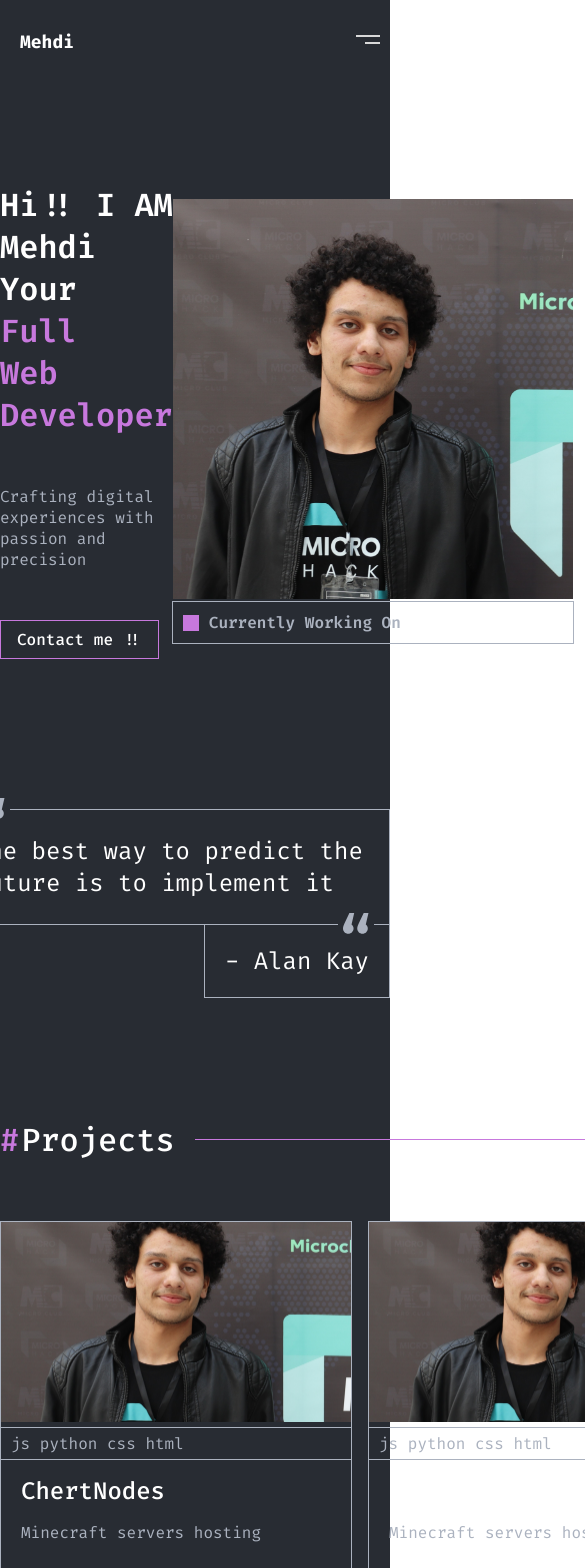
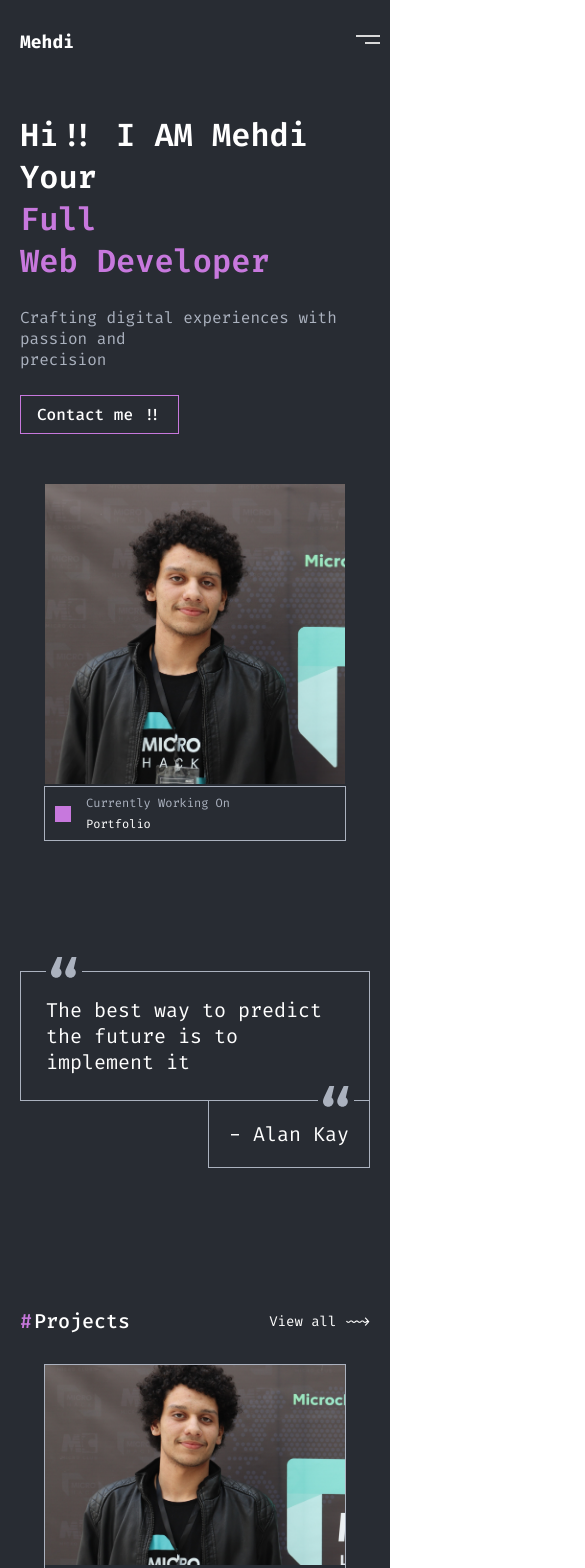
Before and after one commit to Mehdi-Guendouz/MY-Portfolio, a React (Create React App) app: page / in a window 390 px wide. Shown: the top 1568 px of the page, 585 px wide, since content can reach past the window. Built offline with nearby package versions, Linux system fonts and the light colour scheme; the HTML template or start-up script is replaced by a standard one.

Commit message:
responsive

```diff
--- a/src/Pages/Home/Home.jsx
+++ b/src/Pages/Home/Home.jsx
@@ -20,9 +20,9 @@ const Home = () => {
                 <Projects />
                 <Skills />
                 <About />
-                <Contact />
+                {/* <Contact /> */}
             </div>
-            <Footer />
+            {/* <Footer /> */}
         </div>
     );
 }
--- a/src/component/Form/Form.jsx
+++ b/src/component/Form/Form.jsx
@@ -27,14 +27,22 @@ const Form = () => {
         <div className='form-container'>
             <form onSubmit={handleSubmit} ref={form}>
                 <div className="item">
-                    <input type="text" placeholder='Name' value={name} onChange={(event) => setName(event.target.value)} name="name" />
-                    <input type="email" placeholder='Email' value={email} onChange={(event) => setEmail(event.target.value)} name="email" />
+                    <div className="form-item">
+                        <input type="text" value={name} onChange={(event) => setName(event.target.value)} name="name" />
+                        <span >Name</span>
+                    </div>
+                    <div className="form-item">
+                        <input type="email" value={email} onChange={(event) => setEmail(event.target.value)} name="email" />
+                        <span>Email</span>
+                    </div>
                 </div>
                 <div className="item">
-                    <input type="text" placeholder='Title' value={title} onChange={(event) => setTitle(event.target.value)} name="title" />
+                    <input type="text" value={title} onChange={(event) => setTitle(event.target.value)} name="title" />
+                    <span >Title</span>
                 </div>
                 <div className="item">
-                    <textarea name="message" id="message" cols="30" rows="5" placeholder='Message' value={message} onChange={(event) => setMessage(event.target.value)} ></textarea>
+                    <textarea name="message" id="message" cols="30" rows="5"  value={message} onChange={(event) => setMessage(event.target.value)} ></textarea>
+                    <span>Message</span>
                 </div>
                 <button type="submit">Send</button>
             </form>
--- a/src/component/Form/form.scss
+++ b/src/component/Form/form.scss
@@ -13,19 +13,44 @@
             display: flex;
             align-items: center;
             justify-content: center;
+            position: relative;
             gap: 20px;
+
+            .form-item{
+                position: relative;
+                flex: 1;
+
+                input{
+                    width: fit-content;
+                }
+            }
+
+            span{
+                position: absolute;
+                top: 0;
+                left: 1rem;
+                transform: translateY(-80%);
+                color: #ABB2BF;
+                background-color: #282C33;
+                padding: 0 10px;
+            }
 
             input, textarea{
                 width: 100%;
                 border: 1px solid #ABB2BF;
                 background-color: transparent;
+                background-color: #282C33;
                 color: #ABB2BF;
-                padding: 10px 8px;
+                padding: 15px 8px;
                 font-size: 16px;
                 font-weight: 400;
                 &:hover{
-                    background-color: rgb(171, 178, 191, .2);
+                    background-color: rgb(171, 178, 191, .1);
                 }
+            }
+
+            textarea{
+                resize: none;
             }
         }
 
--- a/src/component/Hero/Hero.jsx
+++ b/src/component/Hero/Hero.jsx
@@ -32,12 +32,7 @@ const Hero = () => {
           return <span className='typing'>{currentWord}</span>;
       };
 
-      // cursor position for the colorful line
-      // const [position, setPosition] = useState({ x: 0, y: 0 });
 
-      // const handleMouseMove = (event) => {
-      //   setPosition({ x: event.clientX, y: event.clientY });
-      // };
 
 
 
@@ -45,18 +40,8 @@ const Hero = () => {
 
 
         <div className='hero-container' >
-          {/* <div
-            style={{
-              position: 'absolute',
-              left: position.x,
-              top: position.y,
-              height: '2px',
-              width: '100%',
-              backgroundColor: 'blue',
-            }}
-          /> */}
             <div className="left">
-                <h1>Hi!! I AM Mehdi Your <TypingEffect words={words} /> <br /><span className='typing'>Web Developer</span></h1>
+                <h1>Hi!! I AM Mehdi Your <br className='break-line' /> <TypingEffect words={words} /> <br /><span className='typing'>Web Developer</span></h1>
                 <p>Crafting digital experiences with passion and <br /> precision</p>
                 <Link to={"/"}>Contact me !!</Link>
             </div>
@@ -64,7 +49,7 @@ const Hero = () => {
                 <img src="./images/portfolioTest.JPG" alt="" />
                 <div className='card'>
                     <div className="square"></div>
-                    currently working on  <span> portfolio</span>
+                    <div className="content">currently working on  <span> portfolio</span></div>
                 </div>
             </div>
         </div>
--- a/src/component/Hero/Hero.scss
+++ b/src/component/Hero/Hero.scss
@@ -6,11 +6,10 @@
 
 
     .left{
-        flex: 1;
+        flex: 2;
         display: flex;
         flex-direction: column;
         gap: 50px;
-
 
         h1{
             color: white;
@@ -22,6 +21,9 @@
                 color: #C778DD;
                 width: fit-content;
                 text-transform: capitalize;
+            }
+            .break-line{
+                display: none;
             }
         }
 
@@ -57,22 +59,22 @@
             width: 400px;
             height: 400px;
             object-fit: cover;
-            // border-radius: 20px;
         }
 
         .card{
             display: flex;
             align-items: center;
-            gap: 10px;
+            gap: 5px;
             border: 1px solid #ABB2BF;
-            padding: 10px;
             color: #ABB2BF;
             font-size: 16px;
             font-weight: 600;
             text-transform: capitalize;
-            max-width: 380px;
             width: 100%;
 
+            .content{
+                padding: 8px 10px;
+            }
             span{
                 color: white;
             }
@@ -80,7 +82,100 @@
                 width: 16px;
                 height: 16px;
                 background-color: #C778DD;
+                margin-left: 10px;
             }
         }
     }
 }
+
+@media (max-width: 1280px){
+    .hero-container{
+
+        .left{
+
+            h1{
+
+                .break-line{
+                    display: block;
+                }
+            }
+        }
+    }
+}
+
+
+@media (max-width: 960px){
+    .hero-container{
+
+
+
+        .right{
+
+            img{
+                height: 300px;
+                width: 300px;
+                object-fit: cover;
+            }
+
+            .card{
+
+                .content{
+                    gap: 5px;
+                    display: flex;
+                    flex-direction: column;
+                }
+            }
+        }
+    }
+}
+
+@media (max-width: 786px){
+    .hero-container{
+
+        .left{
+            gap: 25px;
+            padding-inline:  20px;
+        }
+
+        .right{
+            padding-inline:  20px;
+
+            img{
+                height: 250px;
+                width: 100%;
+                object-fit: cover;
+            }
+
+            .card{
+                width: 100%;
+
+                .content{
+                    gap: 5px;
+                    display: flex;
+                    flex-direction: column;
+
+                    font-size: 12px;
+                    font-weight: 400;
+                }
+            }
+        }
+    }
+}
+
+
+
+@media (max-width: 640px){
+    .hero-container{
+        flex-direction: column;
+        padding: 30px 0px;
+        gap: 50px;
+
+        .right{
+
+            img{
+                width: 300px;
+                height: 300px;
+            }
+        }
+    }
+}
--- a/src/component/Navbar/Navbar.scss
+++ b/src/component/Navbar/Navbar.scss
@@ -141,6 +141,8 @@
             display: block;
             padding-inline: 20px;
             ul{
+
+                gap: 40px;
                 li{
                     font-size: 14px;
                 }
--- a/src/component/Projects/projects.scss
+++ b/src/component/Projects/projects.scss
@@ -129,9 +129,104 @@
 }
 
 
-// @media (max-width: 480px)  {
-//     .work {
-//       background-color: red;
-//       grid-template-columns: 1fr;
-//     }
-//   }
+@media (max-width: 1250px)  {
+   .project-container{
+
+    .top{
+
+        .line{
+            width: 300px;
+        }
+    }
+
+    .work{
+        grid-template-columns: repeat(2, 1fr);
+    }
+   }
+  }
+
+
+  @media (max-width: 786px)  {
+    .project-container{
+
+     .top{
+        padding: 0 20px;
+     }
+
+     .work{
+         grid-template-columns: repeat(2, 1fr);
+         padding: 0 20px;
+
+         .card-item{
+            width: 250px;
+         }
+     }
+    }
+   }
+
+   @media (max-width: 655px)  {
+    .project-container{
+
+     .top{
+
+        div{
+            gap: 10px;
+            h3{
+                font-size: 28px;
+
+                span{
+                    font-size: 28px;
+                }
+            }
+        }
+
+        span{
+           font-size: 14px;
+        }
+
+        .line{
+            width: 50px;
+        }
+     }
+
+     .work{
+         grid-template-columns: 1fr;
+
+         .card-item{
+            width: 250px;
+         }
+     }
+    }
+   }
+
+
+
+   @media (max-width: 400px)  {
+    .project-container{
+     .top{
+        div{
+            h3{
+                font-size: 20px;
+
+                span{
+                    font-size: 20px;
+                }
+            }
+        }
+
+        span{
+           font-size: 14px;
+        }
+
+        .line{
+            width: 20px;
+            display: none;
+        }
+     }
+
+     .work{
+         grid-template-columns: 1fr;
+         padding: 0px ;
+     }
+    }
+   }
--- a/src/component/Quote/Quote.scss
+++ b/src/component/Quote/Quote.scss
@@ -2,6 +2,7 @@
     display: flex;
     align-items: center;
     justify-content: center;
+    width: 100%;
     padding: 50px 0px;
 
     .quote{
@@ -9,12 +10,10 @@
         flex-direction: column;
         align-items: flex-end;
         justify-content: center;
-        width: fit-content;
         color: white;
         font-size: 24px;
 
         .top{
-            width: 100%;
             padding: 25px;
             border: 1px solid #ABB2BF;
             position: relative;
@@ -46,3 +45,31 @@
         }
     }
 }
+
+
+@media (max-width: 1000px){
+    .quote-container{
+        align-items: center;
+        justify-content: center;
+        padding: 100px 0px;
+
+        .quote{
+            font-size: 20px;
+            padding: 0 20px;
+
+            .top{
+
+            }
+        }
+    }
+}
+
+@media (max-width: 375px){
+    .quote-container{
+        overflow: hidden;
+        .quote{
+            font-size: 16px;
+            padding: 0 10px;
+        }
+    }
+}
--- a/src/component/skills/Skills.jsx
+++ b/src/component/skills/Skills.jsx
@@ -12,11 +12,7 @@ const Skills = () => {
             </div>
             <div className="bottom">
                 <div className="shapes">
-                    <img src="./icons/points.png" alt="" className='shape1' />
-                    <img src="./icons/points.png" alt="" className='shape2' />
-                    <img src="./icons/second.png" alt="" className='shape3' />
-                    <div className='square-lg square'></div>
-                    <div className='square-sm square'></div>
+                    <img src="./images/skills.png" alt="" />
                 </div>
                 <div className="content">
                     <div className="item first">
--- a/src/component/skills/Skills.scss
+++ b/src/component/skills/Skills.scss
@@ -45,49 +45,17 @@
     .bottom{
         display: flex;
         align-items: center;
-
+        gap: 50px;
 
         .shapes{
             flex: 1;
-            padding: 0 30px;
-            position: relative;
-
-            .square{
-                border: 1px solid #ABB2BF;
-                position: absolute;
-            }
-
-            .square-lg{
-                width: 86px;
-                height: 86px;
-                right: 140px;
-                bottom: 50px;
-            }
-
-            .square-sm{
-                width: 52px;
-                height: 52px;
-                top: 150px;
-                right: 100px;
-            }
+            // width: 350px;
+            // background-color: #C778DD;
 
             img{
-                position: absolute;
-            }
-
-            .shape1{
-                top: -100px;
-                left: 0;
-            }
-
-            .shape2{
-                right: 170px;
-                top: 40px;
-            }
-
-            .shape3{
-                top: 80px;
-                left: 20px;
+                width: 350px;
+                height: 100%;
+                object-fit: cover;
             }
         }
 
@@ -153,3 +121,111 @@
     }
 
 }
+
+
+@media (max-width: 1250px)  {
+    .skills-container{
+
+
+        .bottom{
+
+            .shapes{
+
+                img{
+                    width: 250px;
+                }
+            }
+            .content{
+                grid-template-columns: repeat(2 , 1fr);
+                grid-template-areas:
+                "first second "
+                "third fourth "
+                "fifth sixth"
+                ;
+            }
+        }
+    }
+}
+
+@media (max-width: 850px)  {
+    .skills-container{
+
+        .top{
+            padding: 0 20px;
+
+            .line{
+                width: 200px;
+            }
+        }
+
+        .bottom{
+            flex-direction: column;
+            .shapes{
+                display: none;
+                img{
+                    width: 350px;
+                }
+            }
+            .content{
+                grid-template-columns: repeat(2 , 1fr);
+                grid-template-areas:
+                "first second "
+                "third fourth "
+                "fifth sixth"
+                ;
+                width: 100%;
+                justify-items: center;
+            }
+        }
+    }
+}
+
+
+@media (max-width: 500px)  {
+    .skills-container{
+
+        .top{
+            div{
+                h3{
+                    font-size: 20px;
+
+                    span{
+                        font-size: 20px;
+                    }
+                }
+            }
+
+            span{
+               font-size: 14px;
+            }
+
+            .line{
+                width: 100px;
+            }
+         }
+
+        .bottom{
+            flex-direction: column;
+            .shapes{
+                display: none;
+                img{
+                    width: 350px;
+                }
+            }
+            .content{
+                grid-template-columns: repeat(1 , 1fr);
+                grid-template-areas:
+                "first"
+                "second"
+                "third"
+                "fourth"
+                "fifth"
+                "sixth"
+                ;
+                width: 100%;
+                row-gap: 20px;
+                justify-items: center;
+            }
+        }
+    }
+}
```
Also changed, not shown: public/images/skills.png (added).
